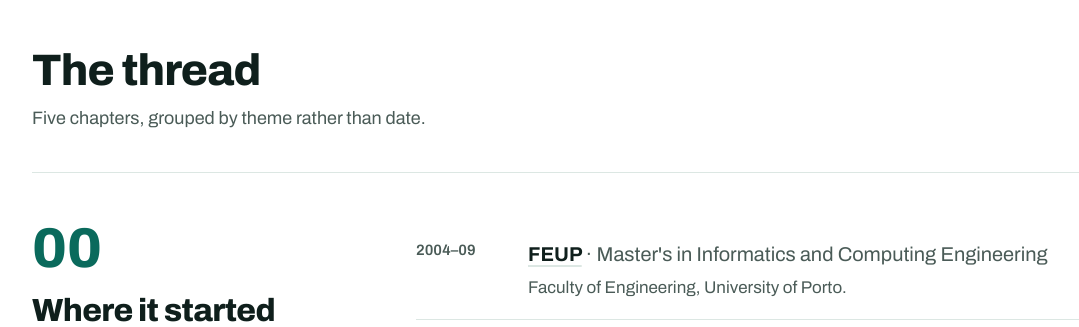
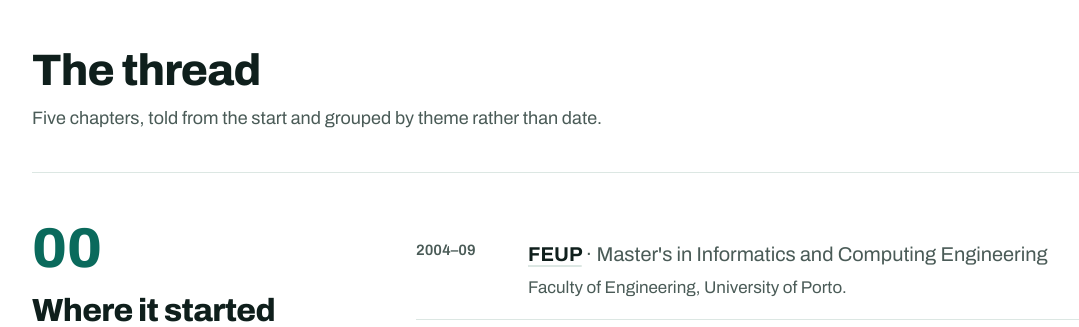
Before and after one commit to simaob/simaobelchior, a Rails app: page /about in a window 1280 px wide. Shown: the part 1196-1523 px from the top of the page, without its empty margins (40-1119 px from the left). Run offline with Rails 7, Linux system fonts and the light colour scheme; style sheets or scripts are compiled from the project's sources; some libraries are stand-ins or nearby versions.

Commit message:
Small text review

```diff
--- a/app/views/home/about.html.erb
+++ b/app/views/home/about.html.erb
@@ -85,7 +85,7 @@
 
 <div class="site-wrap thread">
   <h2 class="section-title">The thread</h2>
-  <p class="thread__intro">Five chapters, grouped by theme rather than date.</p>
+  <p class="thread__intro">Five chapters, told from the start and grouped by theme rather than date.</p>
   <% chapters.each_with_index do |chapter, index| %>
     <section class="chapter" aria-labelledby="chapter-<%= index %>">
       <div class="chapter__head">
```
